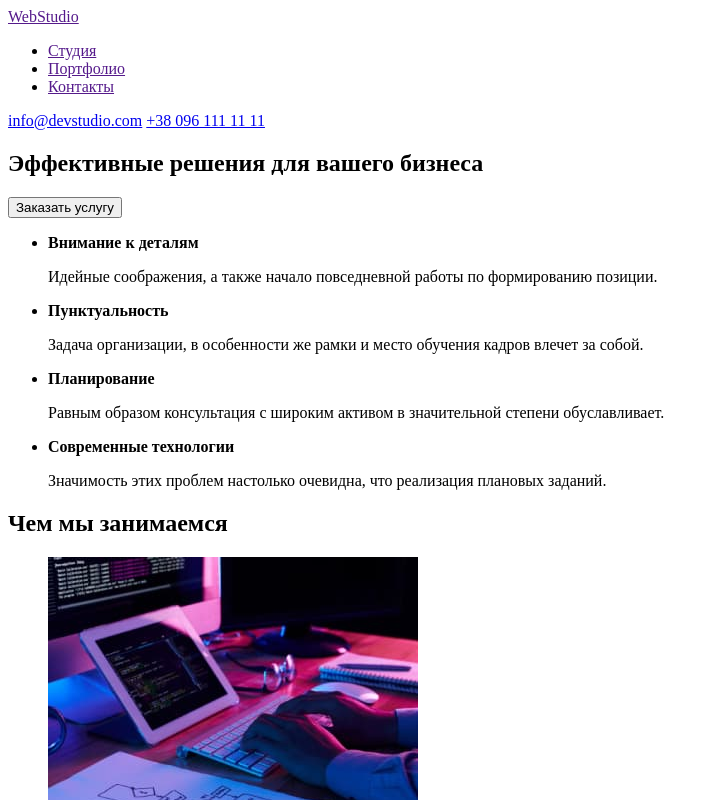
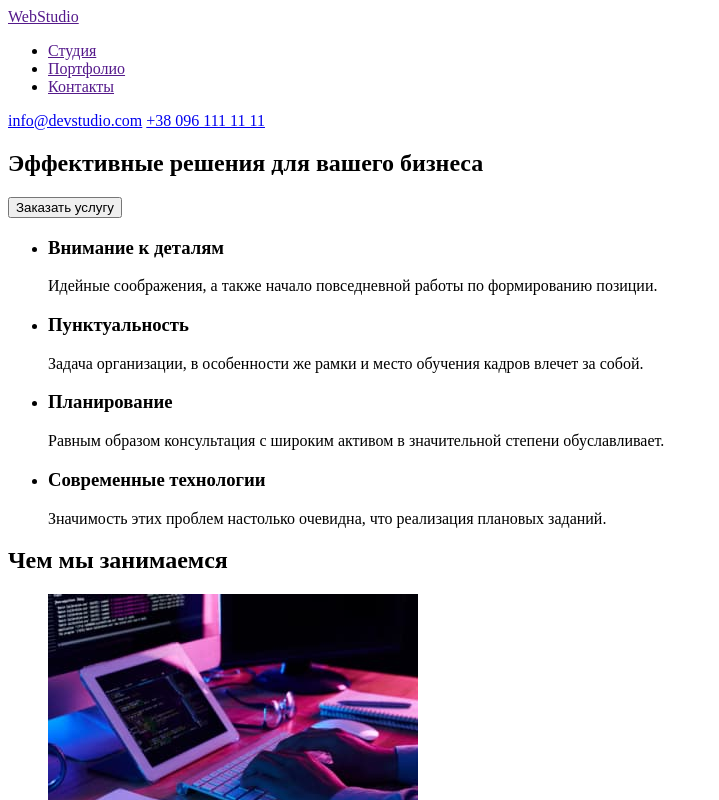
Before and after one commit to Illia-RD/goit-markup-hw-01, a plain HTML site: page index.html in a window 1280 px wide. Shown: the top 800 px of the page, without its empty margins (0-719 px from the left). Drawn offline with Linux system fonts and the light colour scheme.

Commit message:
made changes
замінив теги p на h3, зробив блок "наша команда" в список

```diff
--- a/index.html
+++ b/index.html
@@ -27,23 +27,23 @@
       <section>
         <ul>
           <li>
-            <p><b>Внимание к деталям</b></p>
+            <h3><b>Внимание к деталям</b></h3>
             <p>Идейные соображения, а также начало повседневной работы по формированию позиции.</p>
           </li>
           <li>
-            <p><b>Пунктуальность</b></p>
+            <h3><b>Пунктуальность</b></h3>
             <p>
               Задача организации, в особенности же рамки и место обучения кадров влечет за собой.
             </p>
           </li>
           <li>
-            <p><b>Планирование</b></p>
+            <h3><b>Планирование</b></h3>
             <p>
               Равным образом консультация с широким активом в значительной степени обуславливает.
             </p>
           </li>
           <li>
-            <p><b>Современные технологии</b></p>
+            <h3><b>Современные технологии</b></h3>
             <p>Значимость этих проблем настолько очевидна, что реализация плановых заданий.</p>
           </li>
         </ul>
@@ -58,18 +58,28 @@
       </section>
       <section>
         <h2>Наша команда</h2>
+        <ul>
+          <li>
             <img src="./images/product-designer.jpg" alt="Фото Игорь демяненко" width="270" />
             <h3>Игорь Демьяненко</h3>
             <p lang="en">Product Designer</p>
+          </li>
+          <li>
             <img src="./images/frontend-developer.jpg" alt="Фото Ольга Репина" width="270" />
             <h3>Ольга Репина</h3>
             <p lang="en">Frontend Developer</p>
+          </li>
+          <li>
             <img src="./images/marketing.jpg" alt="Фото Николай Тарасов" width="270" />
             <h3>Николай Тарасов</h3>
             <p lang="en">Marketing</p>
+          </li>
+          <li>
             <img src="./images/ui-designer.jpg" alt="Фото Михаил Ермаков" width="270" />
             <h3>Михаил Ермаков</h3>
             <p lang="en">UI Designer</p>
+          </li>
+        </ul>
       </section>
     </main>
     <footer>
```
Lines whose indentation alone changed are shown as unchanged.
